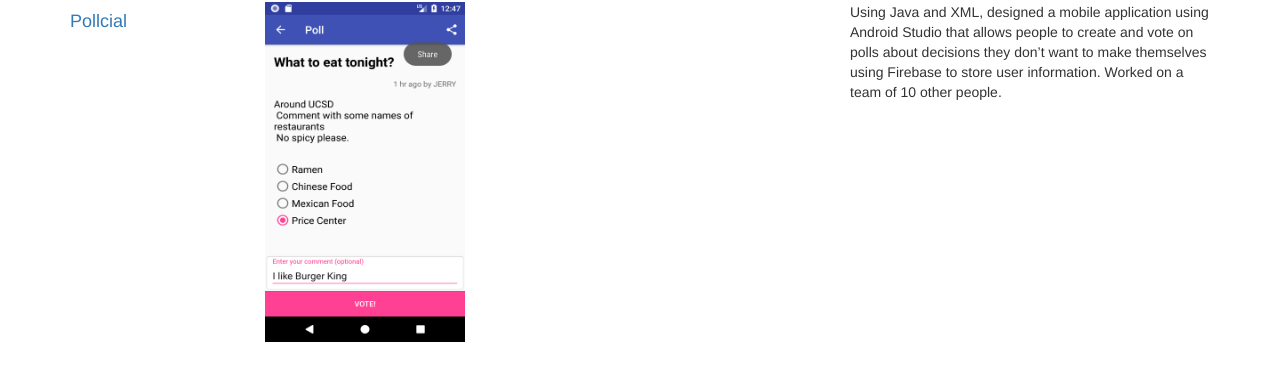
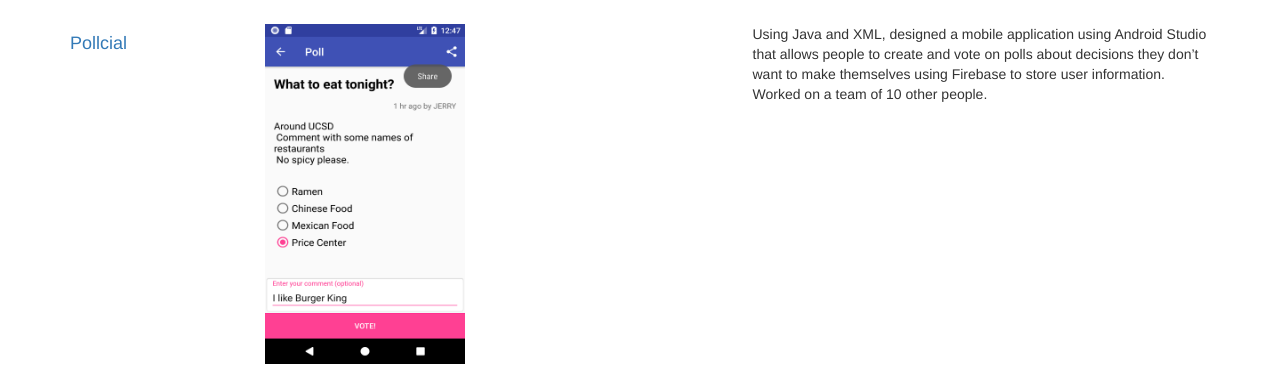
Before and after one commit to astaninger/portfolio, a Flask app: page /projects in a window 1280 px wide. Shown: the part 857-1241 px from the top of the page. Before the commit the page ends 1199 px from the top, so only its background shows below. Run offline with Flask 2, Linux system fonts and the light colour scheme; some libraries are stand-ins or nearby versions.

Commit message:
resize images and cols

```diff
--- a/templates/projects.html
+++ b/templates/projects.html
@@ -14,8 +14,10 @@
     <div class='project-name col-md-2'>
       <h4><a href='http://genmatch.tech' target='_blank'>GenMatch</a></h4>
     </div>
-    <img class='col-md-6' src='/static/genmatch.jpg' alt='GenMatch'>
-    <div class='blurb col-md-4'>
+    <div class='col-md-5'>
+      <img src='/static/genmatch.jpg' alt='GenMatch' height=255 width=420>
+    </div>
+    <div class='blurb col-md-5'>
         <p>
           Using Python, designed and implemented a web application using Flask and the Twilio API that allows users to video chat and message people with different and similar genes from their own using the Genome Link API.
   Used the DocuSign API for written permission to use their genes ethically and Flask-SocketIO to handle Twilio
@@ -32,8 +34,8 @@
     <div class='project-name col-md-2'>
       <h4><a href='https://speakout1.herokuapp.com' target='_blank'>SpeakOut</a></h4>
     </div>
-    <img class='col-md-6' src='' alt='SpeakOut'>
-    <div class='blurb col-md-4'>
+    <img class='col-md-5' src='' alt='SpeakOut'>
+    <div class='blurb col-md-5'>
       <p>
         Using Python, designed and implemented a web application using Flask and the Google Maps API that allows gender,
   racial, sexual orientation minorities to post where they have had negative interactions, generating statistics to better
@@ -52,10 +54,10 @@
     <div class='project-name col-md-2'>
       <h4><a href='https://cse167finalprojectfall17.blogspot.com/' target='_blank'>Planet Forest Landing</a></h4>
     </div>
-    <div class='col-md-6'>
-      <iframe  src='https://www.youtube.com/embed/dhCvJr1ii_E' alt='Planet Forest Landing'></iframe>
+    <div class='col-md-5'>
+      <iframe  src='https://www.youtube.com/embed/dhCvJr1ii_E?modestbranding=1&autohide=1&showinfo=0' alt='Planet Forest Landing' height=255 width=420 frameborder=0 allowfullscreen></iframe>
     </div>
-    <div class='blurb col-md-4'>
+    <div class='blurb col-md-5'>
       <p>
         Using C++, designed and implemented a program using the OpenGL API to view a scene with a rocket ship object and
   a flag made out of Bezier surfaces.
@@ -75,10 +77,10 @@
     <div class='project-name col-md-2'>
       <h4><a href='https://github.com/astaninger/Pollcial' target='_blank'>Pollcial</a></h4>
     </div>
-    <div class='col-md-6'>
+    <div class='col-md-5'>
       <img  src='static/poll.png' alt='Pollcial' height=340 width=200>
     </div>
-    <div class='blurb col-md-4'>
+    <div class='blurb col-md-5'>
       <p>
         Using Java and XML, designed a mobile application using Android Studio that allows people to create and vote on
   polls about decisions they don’t want to make themselves using Firebase to store user information. Worked on a team
```
